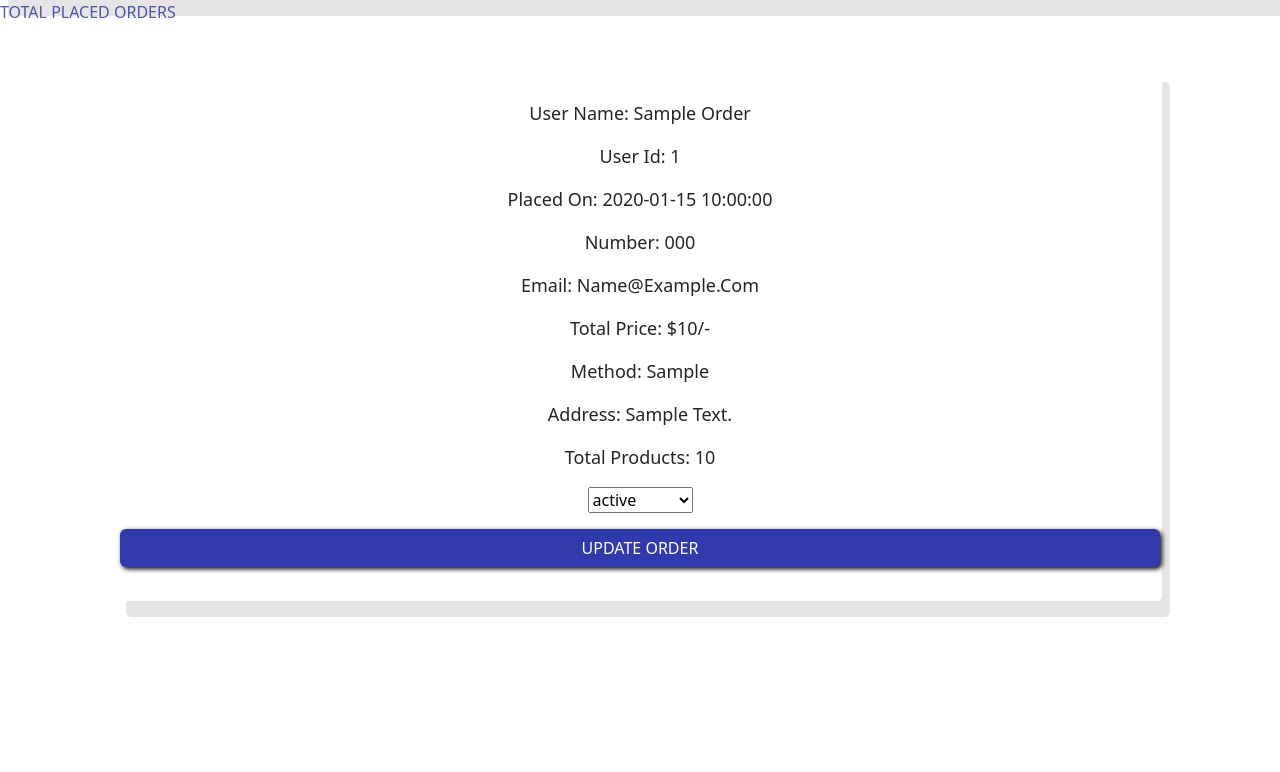
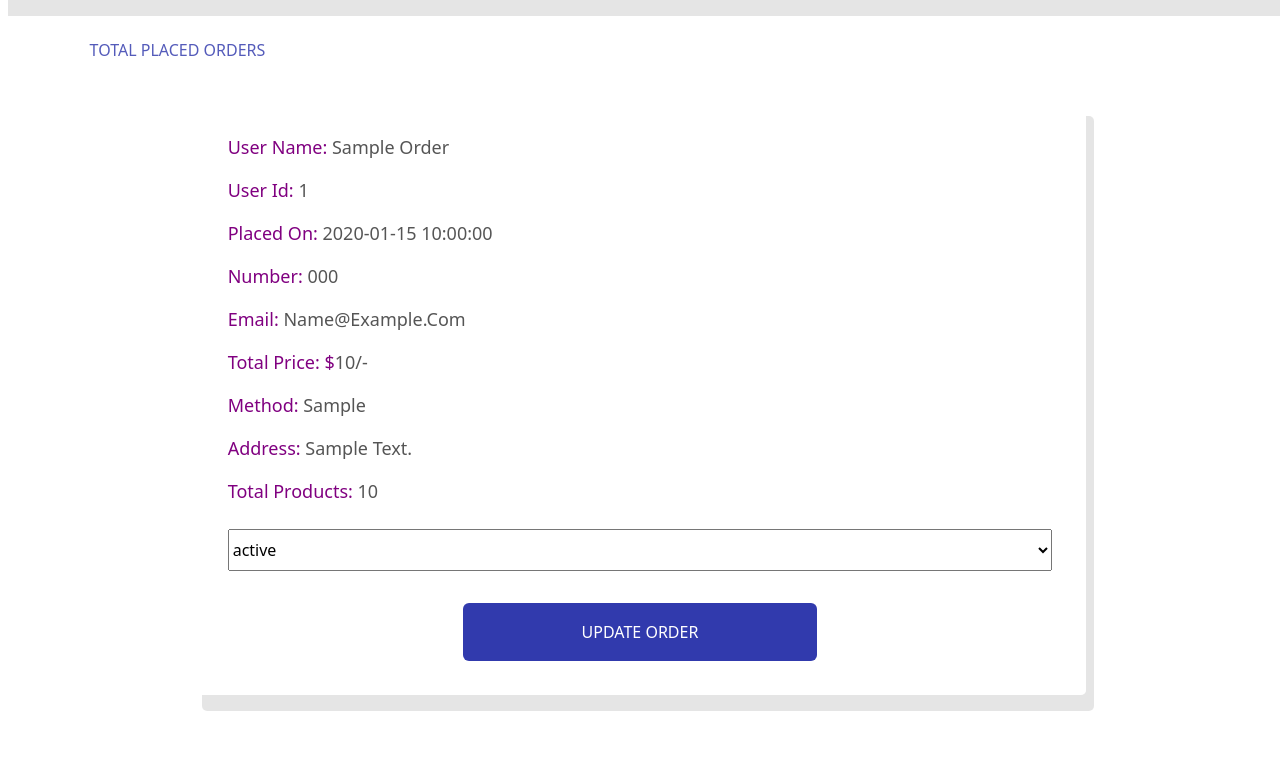
Before and after one commit to dehemi-madara/Final_project, a PHP site: page /admin_orders.php in a window 1280 px wide. Shown: the part 72-844 px from the top of the page. Before the commit the page ends 689 px from the top, so only its background shows below. Run offline with PHP 8.4, Linux system fonts and the light colour scheme; the visitor is signed in with stand-in values (Sample User, id 1); tables that the repository leaves empty or names only in its code hold one stand-in row (values such as "Sample post").

Commit message:
completed order part

```diff
--- a/flowerShop/admin_orders.php
+++ b/flowerShop/admin_orders.php
@@ -11,6 +11,27 @@
         header('location:login.php');
     }
 
+     /*--------------------deleting orders details from database---------------------- */
+     if(isset($_GET['delete'])) {
+        $delete_id = $_GET['delete'];
+
+        mysqli_query($conn, "DELETE FROM `orders` WHERE id = '$delete_id'") or die('query failed');
+
+        header('location:admin_orders.php');
+    }
+
+     /*-------------- update order details --------------- */
+
+     if(isset($_POST['update_order'])) {
+        $order_id = $_POST['order_id'];
+        $update_payment = $_POST['update_payment'];
+
+        mysqli_query($conn, "UPDATE `orders` SET payment_status='$update_payment' WHERE id='$order_id'") or die('query failed');
+        $message[]='payment status updated successfully';
+    }
+
+
+
 ?>
 <!DOCTYPE html>
 <html lang="en">
@@ -22,6 +43,7 @@
     crossorigin="anonymous">
     <link rel="stylesheet" type="text/css" href="style.css">
     <link rel="stylesheet"type = "text/css"href = "styleadmin.css">
+    <link rel="stylesheet"type="text/css"href= "styleorder.css">
     <title>admin pannel</title>
 </head>
 <body>
--- /dev/null
+++ b/flowerShop/styleorder.css
@@ -0,0 +1,36 @@
+.order-container{
+    padding: 3% 7%;
+}
+.order-container .box-container{
+    grid-template-columns: repeat(auto-fit, minmax(20rem,1fr));
+    justify-content: center;
+    align-items: flex-start;
+}
+.order-container .box{
+    text-align: left;
+    padding: 1rem 2rem;
+}
+.order-container .box p{
+    margin-bottom: .5rem;
+    text-transform: capitalize;
+    color: purple;
+}
+.order-container .box span{
+    color: #555;
+}
+.order-container form{
+    text-align: center;
+}
+.order-container form select{
+    width: 100%;
+    margin: 1rem 0;
+    padding: .5rem 0;
+    cursor: pointer;
+}
+.order-container form input{
+    box-shadow: none;
+    width: 43%;
+}
+.box-container .btn{
+    padding: 1rem ;
+}
```
